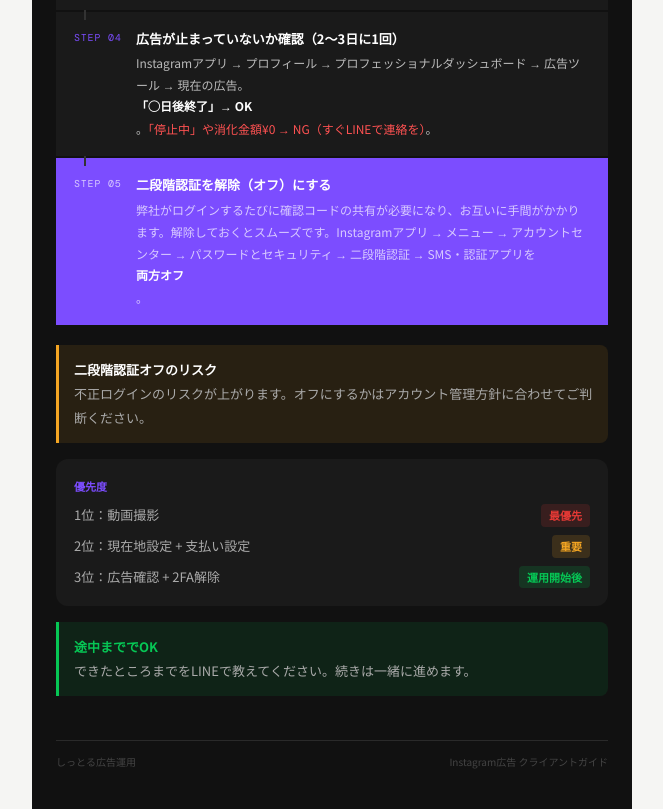
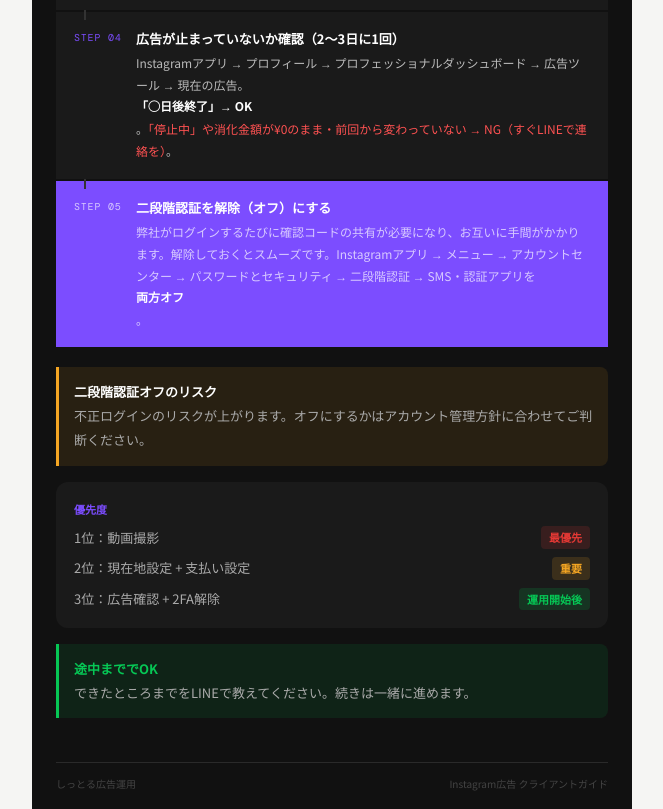
Before and after one commit to shittoruad-gif/ig-ad-guide, a Next.js app: page / in a window 1280 px wide. Shown: the part 3500-4309 px from the top of the page, without its empty margins (308-971 px from the left). Built offline with nearby package versions, Linux system fonts and the light colour scheme.

Commit message:
S3: 広告確認の判定基準に「消化金額が変わっていない」を追加

```diff
--- a/src/components/slides/S3.tsx
+++ b/src/components/slides/S3.tsx
@@ -39,7 +39,7 @@ export default function S3() {
           <div className="flow-num">STEP 04</div>
           <div className="flow-text">
             <strong>広告が止まっていないか確認（2〜3日に1回）</strong>
-            <span style={{ fontSize: "12px", color: "rgba(255,255,255,.7)" }}>Instagramアプリ → プロフィール → プロフェッショナルダッシュボード → 広告ツール → 現在の広告。<strong style={{ color: "white" }}>「◯日後終了」→ OK</strong>。<span style={{ color: "#FF5252" }}>「停止中」や消化金額¥0 → NG（すぐLINEで連絡を）</span>。</span>
+            <span style={{ fontSize: "12px", color: "rgba(255,255,255,.7)" }}>Instagramアプリ → プロフィール → プロフェッショナルダッシュボード → 広告ツール → 現在の広告。<strong style={{ color: "white" }}>「◯日後終了」→ OK</strong>。<span style={{ color: "#FF5252" }}>「停止中」や消化金額が¥0のまま・前回から変わっていない → NG（すぐLINEで連絡を）</span>。</span>
           </div>
         </div>
         <div className="flow-step">
```
